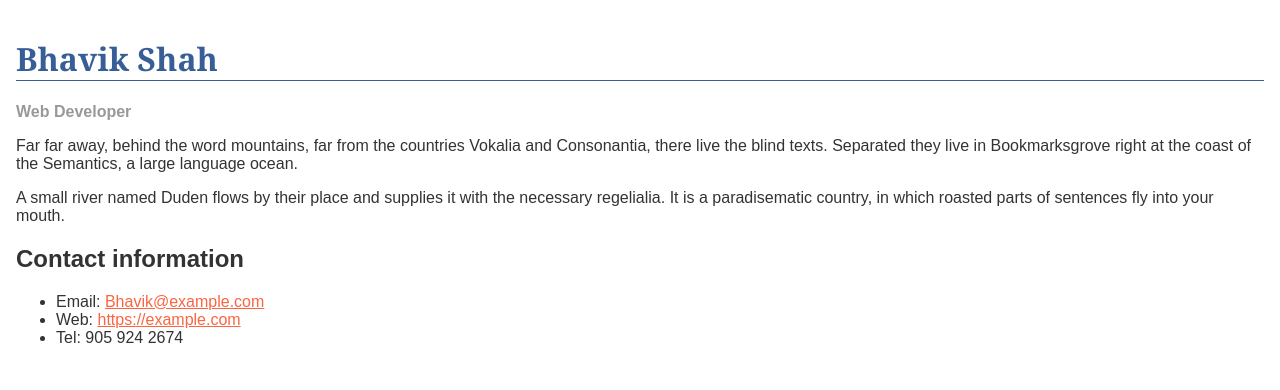
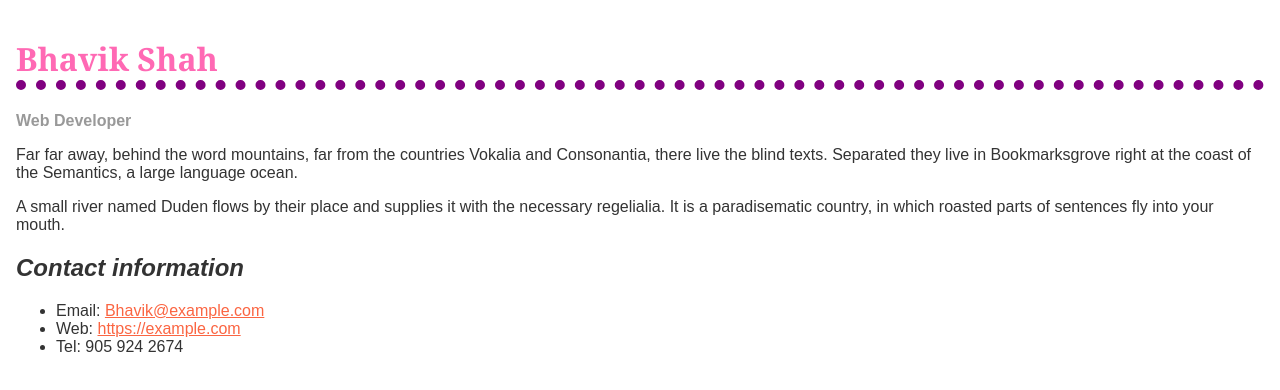
Before and after one commit to Bhavik575/inft_1206, a plain HTML site: page Assignment3/Part1/biog-download.html in a window 1280 px wide. Drawn offline with Linux system fonts and the light colour scheme.

Commit message:
commit 4
half of the part 1 is done

```diff
--- a/Assignment3/Part1/biog-download.html
+++ b/Assignment3/Part1/biog-download.html
@@ -21,14 +21,15 @@ students have to design this page using CSS and achieve the final output.
       }
 
       h1 {
-        color: #375e97;
+        color: hotpink;
         font-size: 2em;
         font-family: Georgia, "Times New Roman", Times, serif;
-        border-bottom: 1px solid #375e97;
+        border-bottom: 10px dotted purple ;
       }
 
       h2 {
         font-size: 1.5em;
+        font-style: italic;
       }
 
       .job-title {
```
